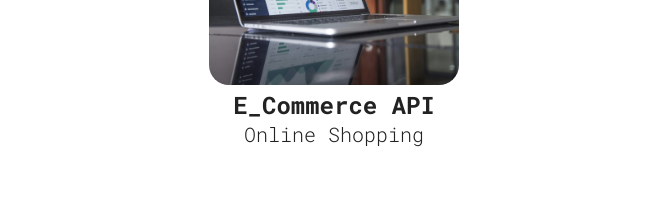
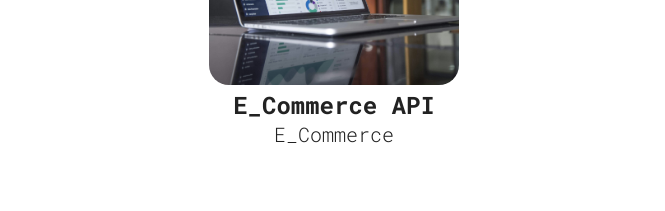
Before and after one commit to web-dev-vishal/Porfolio-Website, a React (Vite) app: page / in a window 1280 px wide. Shown: the part 1380-1591 px from the top of the page, without its empty margins (306-971 px from the left). Built offline with nearby package versions, Linux system fonts and the light colour scheme.

Commit message:
Almost everything Done

```diff
--- a/src/sections/Projects/Projects.jsx
+++ b/src/sections/Projects/Projects.jsx
@@ -32,7 +32,7 @@ function Projects() {
           src={fitLift}
           link="https://github.com/web-dev-vishal/E_Commerces_API_Node.js"
           h3="E_Commerce API"
-          p="Online Shopping"
+          p="E_Commerce"
         />
       </div>
     </section>
```
